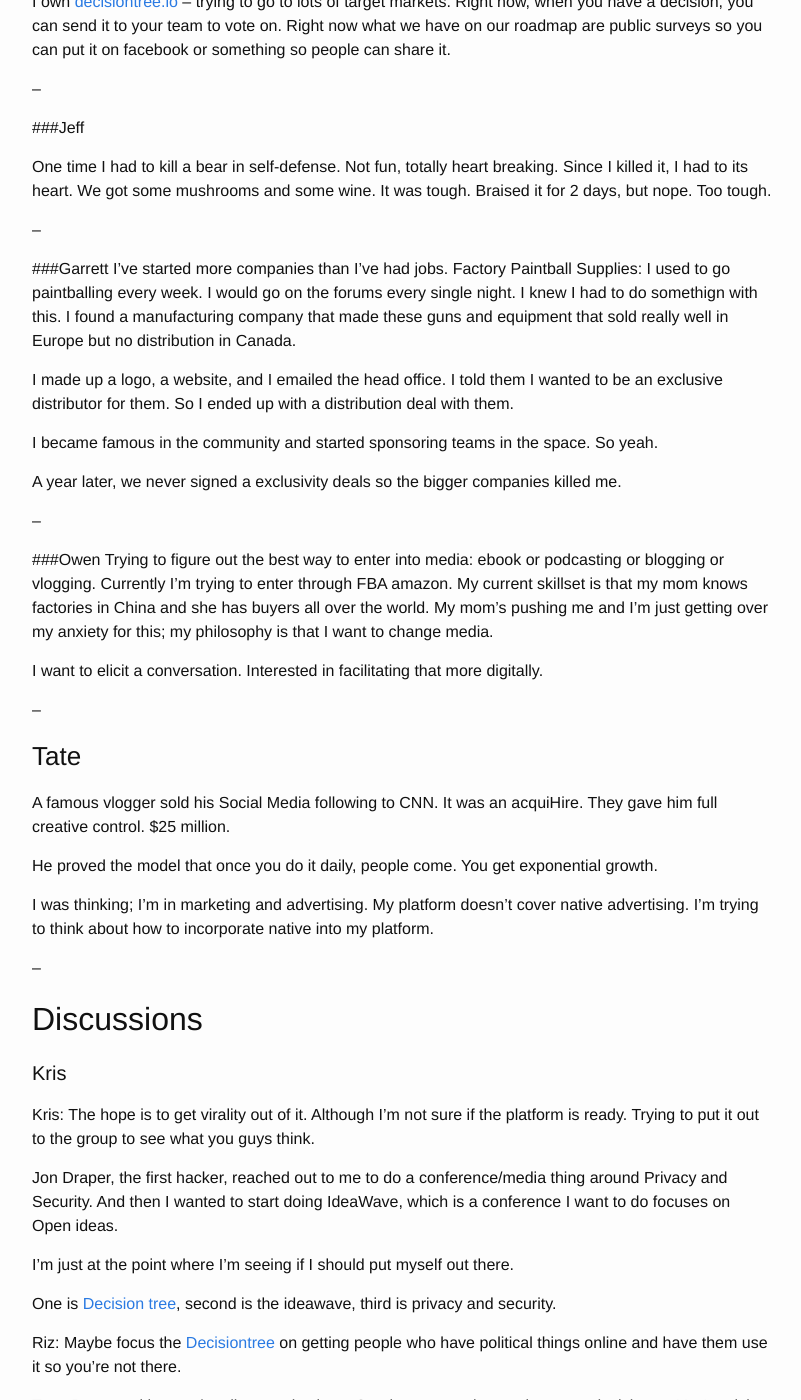
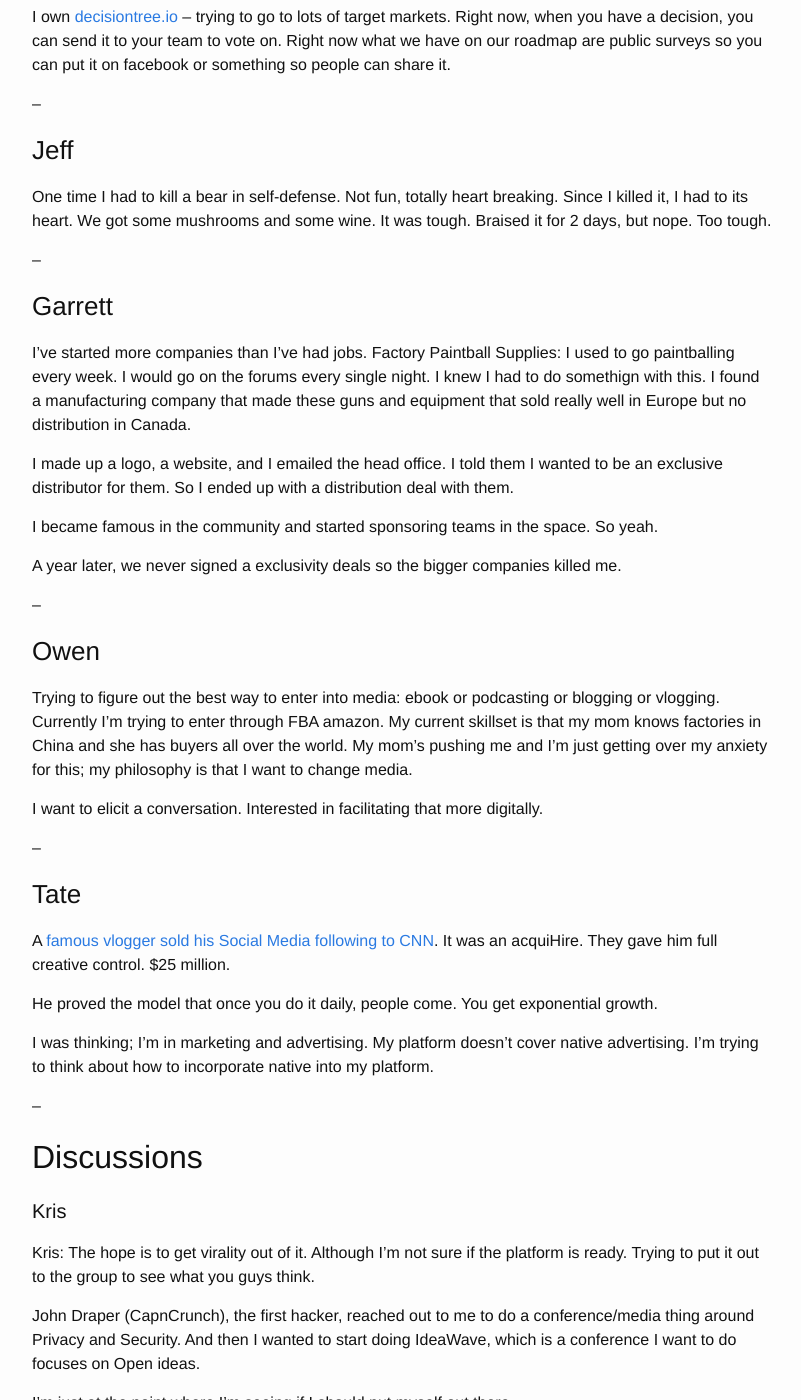
Before and after one commit to improvethings/improvethings.github.io, a Jekyll site: the page built from _posts/2016-11-28-November-28-2016.md, in a window 1280 px wide and 1400 px high, scrolled down 504 px. Shown: the whole window, without its empty margins (238-1039 px from the left). Built offline with Jekyll 4.4.1, drawn with Linux system fonts in a browser that asks for light colours; comment, search, counter and statistics services are not loaded.

Commit message:
Added spaces for Riz

```diff
--- a/_posts/2016-11-28-November-28-2016.md
+++ b/_posts/2016-11-28-November-28-2016.md
@@ -24,28 +24,25 @@
 ## In attendance:
 
 Kris, Rizwan, Tate, Garrett, Jeff, Owen
+
 ## Intros
 
-###Kris
+### Kris
 
 Decision Tree: Thinking about the guerilla marketing strategy as decision-making is so broad.
 
 I own [decisiontree.io](http://decisiontree.io) -- trying to go to lots of target markets. Right now, when you have a decision, you can send it to your team to vote on. Right now what we have on our roadmap are public surveys so you can put it on facebook or something so people can share it.
 
-
-
-
-
 --
 
 
-###Jeff
+### Jeff
 
 One time I had to kill a bear in self-defense. Not fun, totally heart breaking. Since I killed it, I had to its heart. We got some mushrooms and some wine. It was tough. Braised it for 2 days, but nope. Too tough.
 
 --
 
-###Garrett
+### Garrett
 I've started more companies than I've had jobs.
 Factory Paintball Supplies: I used to go paintballing every week. I would go on the forums every single night. I knew I had to do somethign with this. I found a manufacturing company that made these guns and equipment that sold really well in Europe but no distribution in Canada.
 
@@ -57,7 +54,7 @@
 
 --
 
-###Owen
+### Owen
 Trying to figure out the best way to enter into media: ebook or podcasting or blogging or vlogging. Currently I'm trying to enter through FBA amazon. My current skillset is that my mom knows factories in China and she has buyers all over the world. My mom's pushing me and I'm just getting over my anxiety for this; my philosophy is that I want to change media.
 
 I want to elicit a conversation. Interested in facilitating that more digitally.
@@ -65,7 +62,7 @@
 --
 
 ### Tate
-A famous vlogger sold his Social Media following to CNN. It was an acquiHire. They gave him full creative control. $25 million.
+A [famous vlogger sold his Social Media following to CNN](http://variety.com/2016/digital/news/cnn-casey-neistat-beme-acquisition-1201927533/). It was an acquiHire. They gave him full creative control. $25 million.
 
 He proved the model that once you do it daily, people come. You get exponential growth.
 
@@ -79,7 +76,7 @@
 
 Kris: The hope is to get virality out of it. Although I'm not sure if the platform is ready. Trying to put it out to the group to see what you guys think.
 
-Jon Draper, the first hacker, reached out to me to do a conference/media thing around Privacy and Security. And then I wanted to start doing IdeaWave, which is a conference I want to do focuses on Open ideas.
+John Draper (CapnCrunch), the first hacker, reached out to me to do a conference/media thing around Privacy and Security. And then I wanted to start doing IdeaWave, which is a conference I want to do focuses on Open ideas.
 
 I'm just at the point where I'm seeing if I should put myself out there.
 
```
